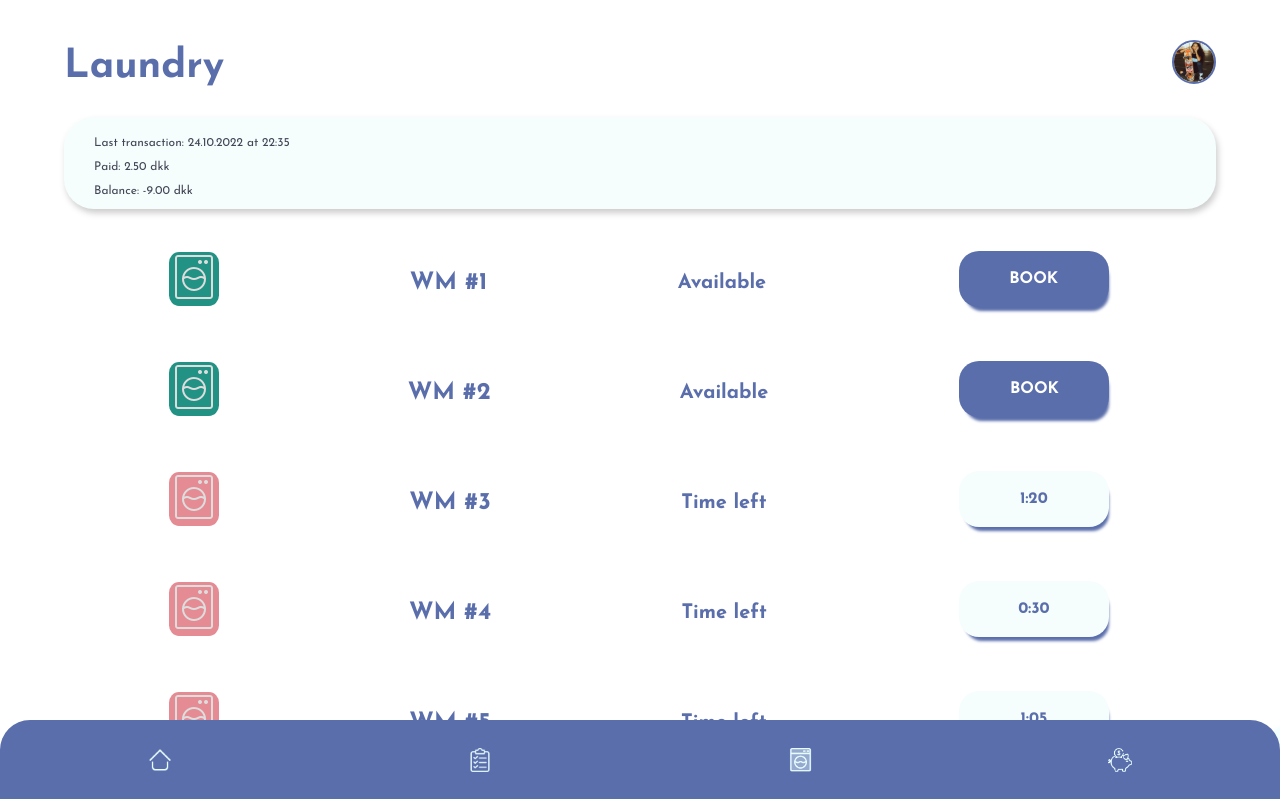
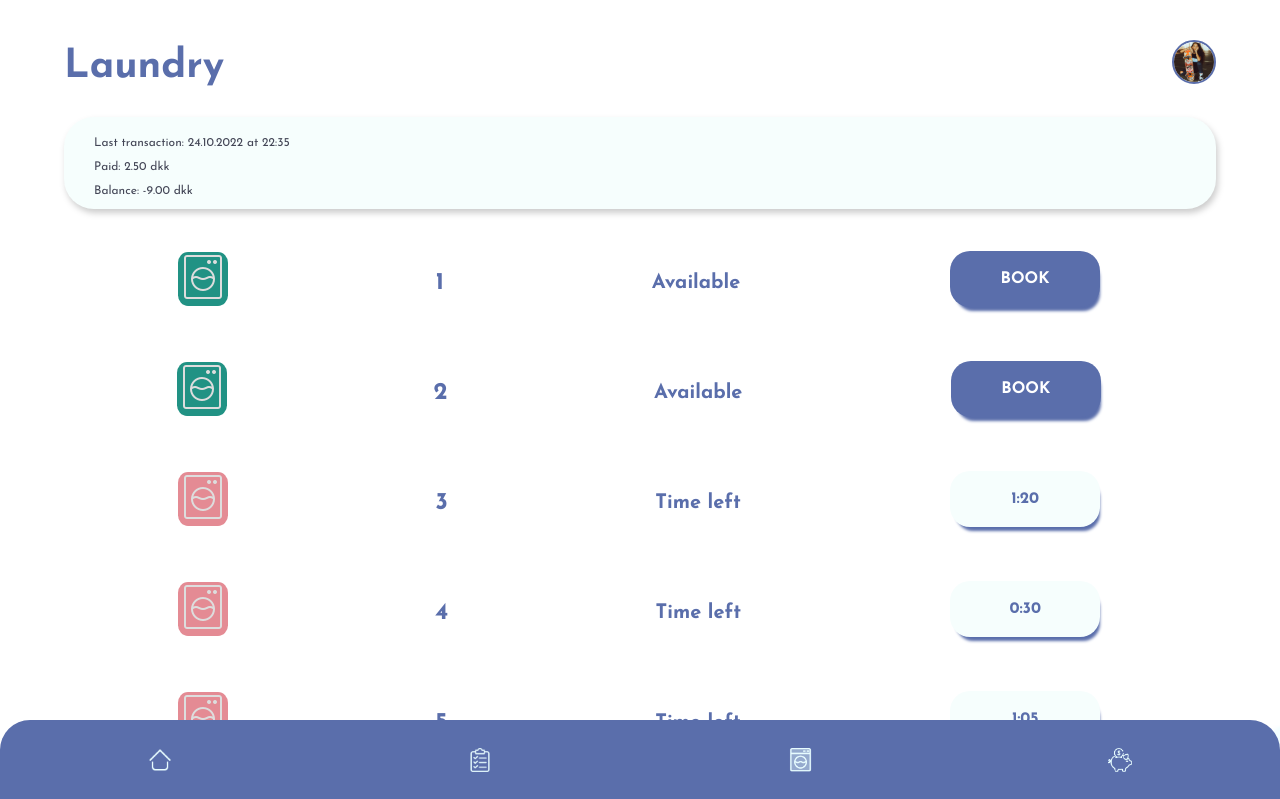
Before and after one commit to vlkeniko/dorm8s, a React (Create React App) app: page /laundry in a window 1280 px wide. Shown: the top 799 px of the page. Built offline with nearby package versions, Linux system fonts and the light colour scheme; a web font is replaced by a local one.

Commit message:
Rollback

```diff
--- a/src/components/WM/Machine.js
+++ b/src/components/WM/Machine.js
@@ -15,7 +15,7 @@ export default function Machine(props) {
           alt="Icon with a washing machine"
         />
       </div>
-      <p className="number">{(props.type === "wash" ? "WM " : "Dryer ") + "#" + props.no}</p>
+      <p className="number">{props.no}</p>
       <p className="availability">
         {/* Here we set the text */}
         {props.available === "yes" ? "Available" : "Time left"}
```
